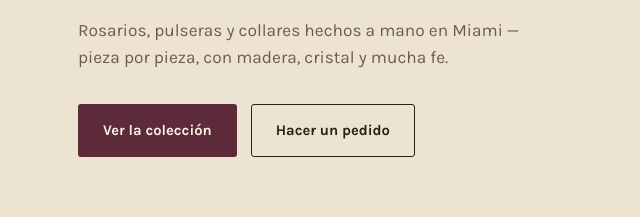
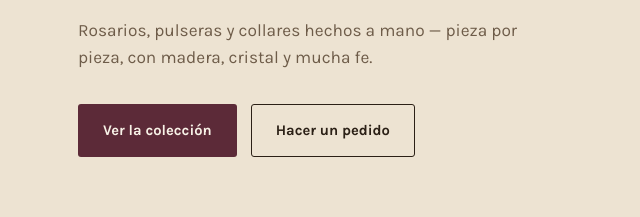
Before and after one commit to juancamachobd/jewels-by-betsa, a plain HTML site: page index.html in a window 1280 px wide. Shown: the part 347-564 px from the top of the page, 0-640 px from the left. Drawn offline with Linux system fonts and the light colour scheme.

Commit message:
Remove Miami mentions from site text
Co-Authored-By: Claude Fable 5.2 <noreply@anthropic.com>
Claude-Session: https://claude.ai/code/session_01MZjQb3Zpo1eU6MtJ2rbTTZ

```diff
--- a/index.html
+++ b/index.html
@@ -3,11 +3,11 @@
 <head>
   <meta charset="utf-8">
   <meta name="viewport" content="width=device-width, initial-scale=1">
-  <title>Jewels by Betsa — Rosarios y pulseras hechos a mano en Miami</title>
-  <meta name="description" content="Rosarios, pulseras y collares hechos a mano en Miami, con madera, cristal y mucha fe. Handmade rosaries and bracelets by Betsa.">
+  <title>Jewels by Betsa — Rosarios y pulseras hechos a mano</title>
+  <meta name="description" content="Rosarios, pulseras y collares hechos a mano, con madera, cristal y mucha fe. Handmade rosaries and bracelets by Betsa.">
   <meta property="og:type" content="website">
   <meta property="og:title" content="Jewels by Betsa">
-  <meta property="og:description" content="Rosarios, pulseras y collares hechos a mano en Miami — cada cuenta, una oración.">
+  <meta property="og:description" content="Rosarios, pulseras y collares hechos a mano — cada cuenta, una oración.">
   <meta property="og:image" content="https://jewelsbybetsa.com/images/pulseras.jpg">
   <meta property="og:url" content="https://jewelsbybetsa.com/">
   <link rel="canonical" href="https://jewelsbybetsa.com/">
@@ -49,7 +49,7 @@
       <div>
         <p class="kicker" data-i18n="hero.kicker">PROVERBIOS 16:3</p>
         <h1 data-i18n="hero.headline">Cada cuenta, una oración.</h1>
-        <p class="lede" data-i18n="hero.sub">Rosarios, pulseras y collares hechos a mano en Miami — pieza por pieza, con madera, cristal y mucha fe.</p>
+        <p class="lede" data-i18n="hero.sub">Rosarios, pulseras y collares hechos a mano — pieza por pieza, con madera, cristal y mucha fe.</p>
         <div class="hero-ctas">
           <a class="btn btn-primary" href="#coleccion" data-i18n="hero.cta1">Ver la colección</a>
           <a class="btn btn-ghost" href="#pedir" data-i18n="hero.cta2">Hacer un pedido</a>
@@ -296,7 +296,7 @@
   <div class="wrap">
     <div>
       <span class="brand-word">Jewels by Betsa</span>
-      <p data-i18n="footer.tag">Hecho a mano en Miami, con fe.</p>
+      <p data-i18n="footer.tag">Hecho a mano, con fe.</p>
       <a class="ig" href="https://www.instagram.com/jewelsbybetsa/" target="_blank" rel="noopener">@jewelsbybetsa ↗</a>
     </div>
     <div>
--- a/js/main.js
+++ b/js/main.js
@@ -57,7 +57,7 @@
     "custom.ok.sent":["¡Pedido enviado! Betsa te escribirá pronto.","Request sent! Betsa will be in touch soon."],
     "hero.kicker":["PROVERBIOS 16:3","PROVERBS 16:3"],
     "hero.headline":["Cada cuenta, una oración.","Every bead, a prayer."],
-    "hero.sub":["Rosarios, pulseras y collares hechos a mano en Miami — pieza por pieza, con madera, cristal y mucha fe.","Rosaries, bracelets, and necklaces handmade in Miami — one bead at a time, in wood, crystal, and faith."],
+    "hero.sub":["Rosarios, pulseras y collares hechos a mano — pieza por pieza, con madera, cristal y mucha fe.","Rosaries, bracelets, and necklaces handmade — one bead at a time, in wood, crystal, and faith."],
     "hero.cta1":["Ver la colección","View the collection"],
     "hero.cta2":["Hacer un pedido","Place an order"],
     "hero.photocaption":["Piezas reales, hechas por Betsa.","Real pieces, handmade by Betsa."],
@@ -108,7 +108,7 @@
     "pay.body":["Por ahora, cada pedido se confirma por Instagram. Estamos preparando pagos directos con estas opciones:","For now, every order is confirmed over Instagram. We're getting these direct payment options ready:"],
     "pay.soon":["Próximamente","Coming soon"],
     "pay.card":["Tarjeta","Card"],
-    "footer.tag":["Hecho a mano en Miami, con fe.","Handmade in Miami, with faith."],
+    "footer.tag":["Hecho a mano, con fe.","Handmade, with faith."],
     "footer.follow":["SÍGUENOS","FOLLOW US"],
     "footer.rights":["Todos los derechos reservados.","All rights reserved."]
   };
```
Also changed, not shown: 1 other file.
